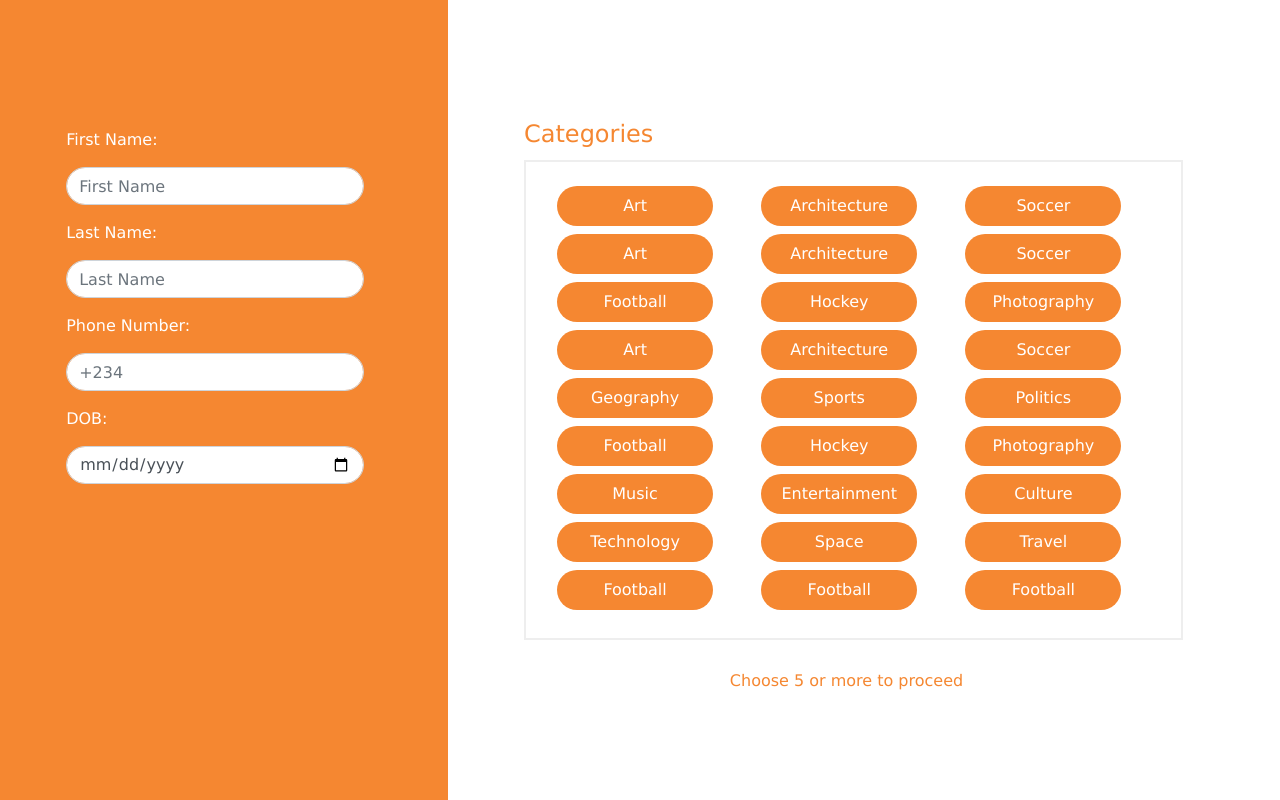
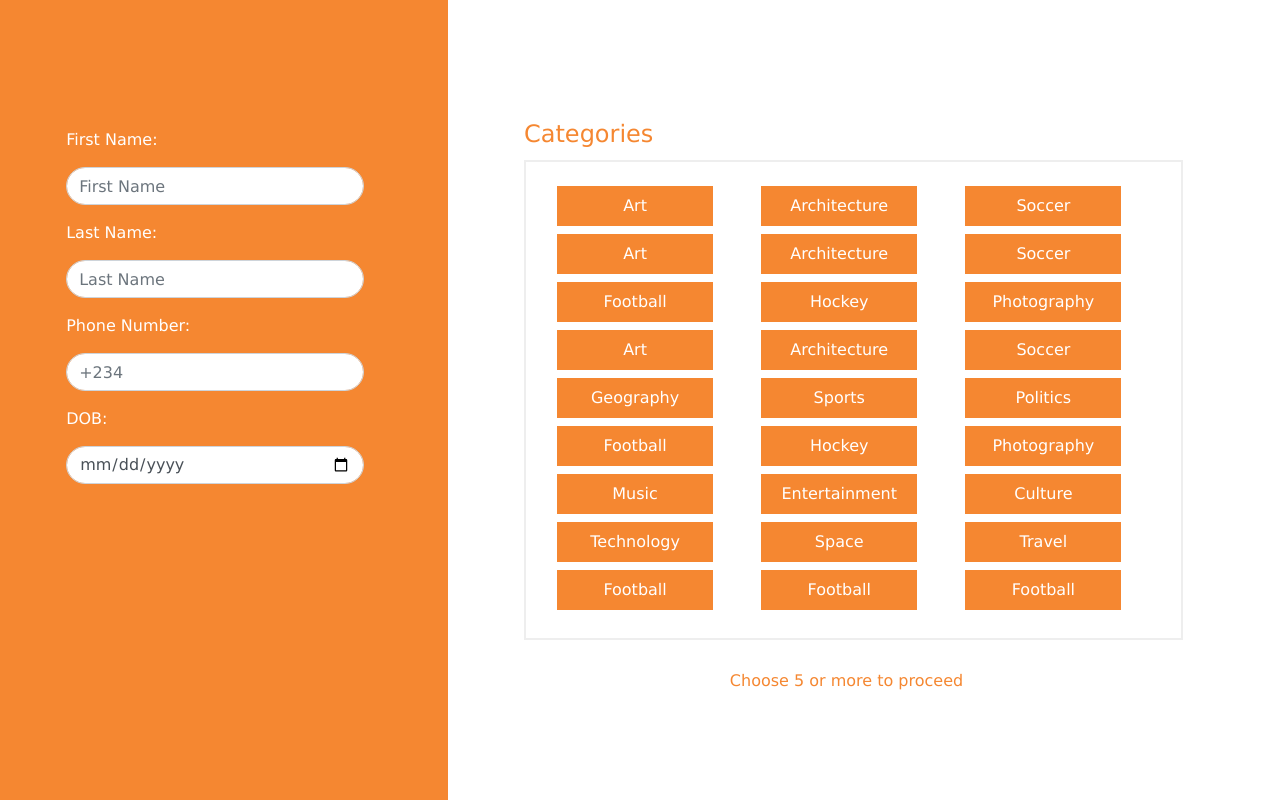
Before and after one commit to cemma2035/PrimedPoll-FrontEnd, a plain HTML site: page completeRegistration.html in a window 1280 px wide. Drawn offline with nearby package versions, Linux system fonts and the light colour scheme.

Commit message:
appearance change

```diff
--- a/completeRegistration.html
+++ b/completeRegistration.html
@@ -44,112 +44,112 @@
                     <h4 class="categ">Categories</h4><br/>
                     <div class="categBorder">
                         <div class="row mt-3 col-12 mx-auto scrollArea">
-                            <div class="category text-center mt-2 ml-3 col-3 px-0 rounded-pill">
+                            <div class="category text-center mt-2 ml-3 col-3 px-0">
                                 <span class="category-words">Art</span>
                             </div>
-                            <div class="category text-center mt-2 ml-5 col-3 px-0 rounded-pill">
+                            <div class="category text-center mt-2 ml-5 col-3 px-0">
                                 <span class="category-words">Architecture</span>
                             </div>
-                            <div class="category text-center mt-2 ml-5 col-3 px-0 rounded-pill">
+                            <div class="category text-center mt-2 ml-5 col-3 px-0">
                                 <span class="category-words">Soccer</span>
                             </div>
-                            <div class="category text-center mt-2 ml-3 col-3 px-0 rounded-pill">
+                            <div class="category text-center mt-2 ml-3 col-3 px-0">
                                 <span class="category-words">Art</span>
                             </div>
-                            <div class="category text-center mt-2 ml-5 col-3 px-0 rounded-pill">
+                            <div class="category text-center mt-2 ml-5 col-3 px-0">
                                 <span  class="category-words">Architecture</span>
                             </div>
-                            <div class="category text-center mt-2 ml-5 col-3 px-0 rounded-pill">
+                            <div class="category text-center mt-2 ml-5 col-3 px-0">
                                 <span class="category-words">Soccer</span>
                             </div>
-                            <div class="category text-center mt-2 ml-3 col-3 px-0 rounded-pill">
+                            <div class="category text-center mt-2 ml-3 col-3 px-0">
                                 <span class="category-words">Football</span>
                             </div>
-                            <div class="category text-center mt-2 ml-5 col-3 px-0 rounded-pill">
+                            <div class="category text-center mt-2 ml-5 col-3 px-0">
                                 <span class="category-words">Hockey</span>
                             </div>
-                            <div class="category text-center mt-2 ml-5 col-3 px-0 rounded-pill">
+                            <div class="category text-center mt-2 ml-5 col-3 px-0">
                                 <span class="category-words">Photography</span>
                             </div>
-                            <div class="category text-center mt-2 ml-3 col-3 px-0 rounded-pill">
+                            <div class="category text-center mt-2 ml-3 col-3 px-0">
                                 <span class="category-words">Art</span>
                             </div>
-                            <div class="category text-center mt-2 ml-5 col-3 px-0 rounded-pill">
+                            <div class="category text-center mt-2 ml-5 col-3 px-0">
                                 <span  class="category-words">Architecture</span>
                             </div>
-                            <div class="category text-center mt-2 ml-5 col-3 px-0 rounded-pill">
+                            <div class="category text-center mt-2 ml-5 col-3 px-0">
                                 <span class="category-words">Soccer</span>
                             </div>
-                            <div class="category text-center mt-2 ml-3 col-3 px-0 rounded-pill">
+                            <div class="category text-center mt-2 ml-3 col-3 px-0">
                                 <span class="category-words">Geography</span>
                             </div>
-                            <div class="category text-center mt-2 ml-5 col-3 px-0 rounded-pill">
+                            <div class="category text-center mt-2 ml-5 col-3 px-0">
                                 <span class="category-words">Sports</span>
                             </div>
-                            <div class="category text-center mt-2 ml-5 col-3 px-0 rounded-pill">
+                            <div class="category text-center mt-2 ml-5 col-3 px-0">
                                 <span class="category-words">Politics</span>
                             </div>
-                            <div class="category text-center mt-2 ml-3 col-3 px-0 rounded-pill">
+                            <div class="category text-center mt-2 ml-3 col-3 px-0">
                                 <span class="category-words">Football</span>
                             </div>
-                            <div class="category text-center mt-2 ml-5 col-3 px-0 rounded-pill">
+                            <div class="category text-center mt-2 ml-5 col-3 px-0">
                                 <span class="category-words">Hockey</span>
                             </div>
-                            <div class="category text-center mt-2 ml-5 col-3 px-0 rounded-pill">
+                            <div class="category text-center mt-2 ml-5 col-3 px-0">
                                 <span class="category-words">Photography</span>
                             </div>
-                            <div class="category text-center mt-2 ml-3 col-3 px-0 rounded-pill">
+                            <div class="category text-center mt-2 ml-3 col-3 px-0">
                                 <span class="category-words">Music</span>
                             </div>
-                            <div class="category text-center mt-2 ml-5 col-3 px-0 rounded-pill">
+                            <div class="category text-center mt-2 ml-5 col-3 px-0">
                                 <span class="category-words">Entertainment</span>
                             </div>
-                            <div class="category text-center mt-2 ml-5 col-3 px-0 rounded-pill">
+                            <div class="category text-center mt-2 ml-5 col-3 px-0">
                                 <span class="category-words">Culture</span>
                             </div>
-                            <div class="category text-center mt-2 ml-3 col-3 px-0 rounded-pill">
+                            <div class="category text-center mt-2 ml-3 col-3 px-0">
                                 <span class="category-words">Technology</span>
                             </div>
-                            <div class="category text-center mt-2 ml-5 col-3 px-0 rounded-pill">
+                            <div class="category text-center mt-2 ml-5 col-3 px-0">
                                 <span class="category-words">Space</span>
                             </div>
-                            <div class="category text-center mt-2 ml-5 col-3 px-0 rounded-pill">
+                            <div class="category text-center mt-2 ml-5 col-3 px-0">
                                 <span class="category-words">Travel</span>
                             </div>
-                            <div class="category text-center mt-2 ml-3 col-3 px-0 rounded-pill">
+                            <div class="category text-center mt-2 ml-3 col-3 px-0">
                                 <span class="category-words">Football</span>
                             </div>
-                            <div class="category text-center mt-2 ml-5 col-3 px-0 rounded-pill">
+                            <div class="category text-center mt-2 ml-5 col-3 px-0">
                                 <span class="category-words">Football</span>
                             </div>
-                            <div class="category text-center mt-2 ml-5 col-3 px-0 rounded-pill">
+                            <div class="category text-center mt-2 ml-5 col-3 px-0">
                                 <span class="category-words">Football</span>
                             </div>
-                            <div class="category text-center mt-2 ml-3 col-3 px-0 rounded-pill">
+                            <div class="category text-center mt-2 ml-3 col-3 px-0">
                                 <span class="category-words">Technology</span>
                             </div>
-                            <div class="category text-center mt-2 ml-5 col-3 px-0 rounded-pill">
+                            <div class="category text-center mt-2 ml-5 col-3 px-0">
                                 <span class="category-words">Space</span>
                             </div>
-                            <div class="category text-center mt-2 ml-5 col-3 px-0 rounded-pill">
+                            <div class="category text-center mt-2 ml-5 col-3 px-0">
                                 <span class="category-words">Travel</span>
                             </div>
-                            <div class="category text-center mt-2 ml-3 col-3 px-0 rounded-pill">
+                            <div class="category text-center mt-2 ml-3 col-3 px-0">
                                 <span class="category-words">Football</span>
                             </div>
-                            <div class="category text-center mt-2 ml-5 col-3 px-0 rounded-pill">
+                            <div class="category text-center mt-2 ml-5 col-3 px-0">
                                 <span class="category-words">Hockey</span>
                             </div>
-                            <div class="category text-center mt-2 ml-5 col-3 px-0 rounded-pill">
+                            <div class="category text-center mt-2 ml-5 col-3 px-0">
                                 <span class="category-words">Photography</span>
                             </div>
-                            <div class="category text-center mt-2 ml-3 col-3 px-0 rounded-pill">
+                            <div class="category text-center mt-2 ml-3 col-3 px-0">
                                 <span class="category-words">Technology</span>
                             </div>
-                            <div class="category text-center mt-2 ml-5 col-3 px-0 rounded-pill">
+                            <div class="category text-center mt-2 ml-5 col-3 px-0">
                                 <span class="category-words">Space</span>
                             </div>
-                            <div class="category text-center mt-2 ml-5 col-3 px-0 rounded-pill">
+                            <div class="category text-center mt-2 ml-5 col-3 px-0">
                                 <span class="category-words">Travel</span>
                             </div>
                         </div>
```
